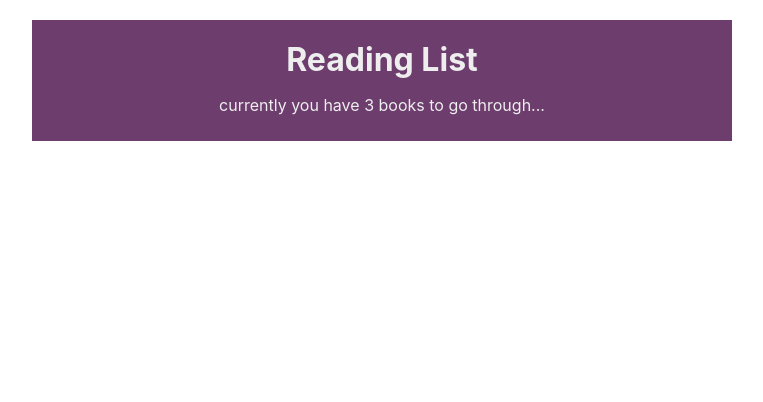
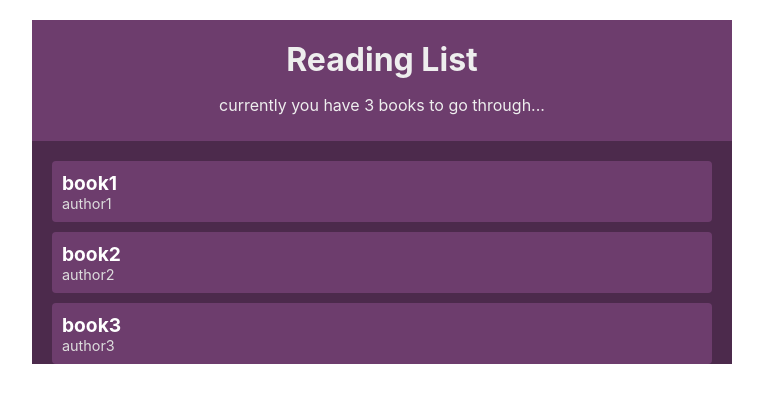
Before and after one commit to AbhishekBiswasGitHub/reading-list, a React (Create React App) app: page / in a window 1280 px wide. Shown: the top 402 px of the page, without its empty margins (258-1021 px from the left). Built offline with nearby package versions, Linux system fonts and the light colour scheme.

Commit message:
Rendering BookList with functionality

```diff
--- a/src/App.js
+++ b/src/App.js
@@ -1,3 +1,4 @@
+import BookList from "./components/BookList";
 import NavBar from "./components/NavBar";
 import BookContextProvider from "./contexts/BookContext";
 
@@ -6,6 +7,7 @@ function App() {
     <div className="App">
       <BookContextProvider>
         <NavBar />
+        <BookList />
       </BookContextProvider>
     </div>
   );
--- /dev/null
+++ b/src/components/BookDetails.jsx
@@ -0,0 +1,17 @@
+import { useContext } from "react";
+import { BookContext } from "../contexts/BookContext";
+
+const BookDetails = ({ book }) => {
+  const { dispatch } = useContext(BookContext);
+
+  return (
+    <li
+      onClick={() => dispatch({ type: "REMOVE_BOOK", book: { id: book.id } })}
+    >
+      <div className="title">{book.title}</div>
+      <div className="author">{book.author}</div>
+    </li>
+  );
+};
+
+export default BookDetails;
--- /dev/null
+++ b/src/components/BookList.jsx
@@ -0,0 +1,19 @@
+import { useContext } from "react";
+import { BookContext } from "../contexts/BookContext";
+import BookDetails from "./BookDetails";
+
+const BookList = () => {
+  const { books } = useContext(BookContext);
+
+  return (
+    <div className="book-list">
+      <ul>
+        {books.map((book) => (
+          <BookDetails book={book} />
+        ))}
+      </ul>
+    </div>
+  );
+};
+
+export default BookList;
```
